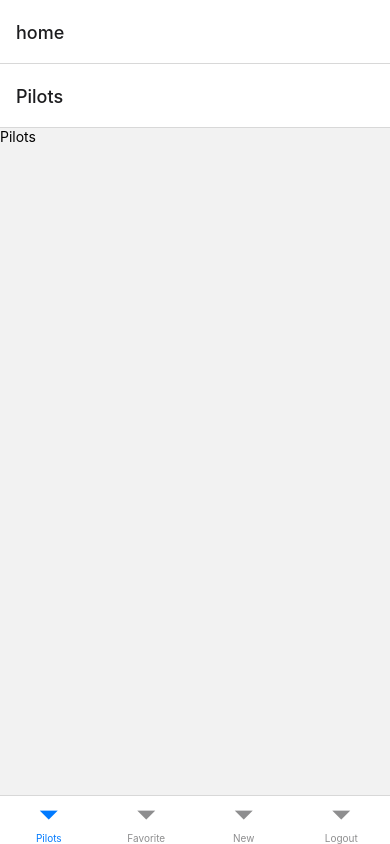
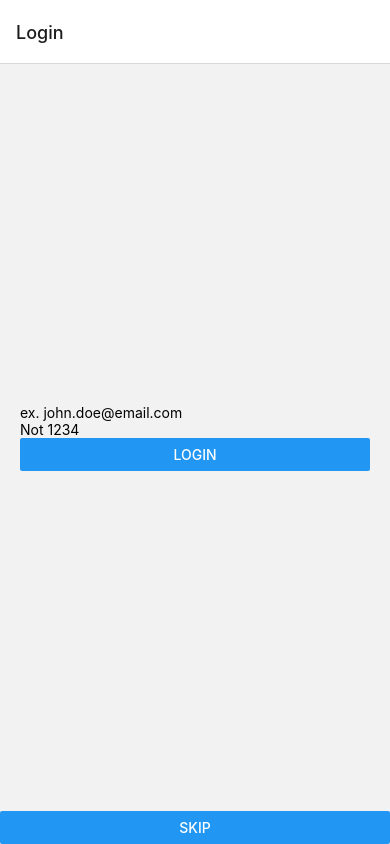
Before and after one commit to stsiqueira/RN_StarWars, a React Native app: screen /Login in a window 390 px wide. Built offline with nearby package versions, Linux system fonts and the light colour scheme.

Commit message:
feat: redux store and local storage (#2)
Creates redux store
creates local storage functions
add login form screen

```diff
--- a/App.js
+++ b/App.js
@@ -1,10 +1,14 @@
 import { NavigationContainer } from "@react-navigation/native";
 import Stack from './src/stackNavigation/Index'
+import { Provider } from 'react-redux'
+import { store } from './src/state/store/Store'
 
 export default function App() {
   return (
-    <NavigationContainer>
-      <Stack />
-    </NavigationContainer>
+    <Provider store={store}>
+      <NavigationContainer>
+        <Stack />
+      </NavigationContainer>
+    </Provider>
   );
 }
--- a/src/components/LoginForm.js
+++ b/src/components/LoginForm.js
@@ -1,14 +1,71 @@
-import { StyleSheet, Text, View } from 'react-native'
+
 import React from 'react'
+import { StyleSheet, View, Button, SafeAreaView, TextInput } from 'react-native'
+import uuid from 'react-native-uuid'
+import { Formik } from 'formik'
+import { useDispatch } from 'react-redux'
+import { bindActionCreators } from 'redux'
+import * as actionCreators from '../state/actionCreators/Index';
+import { StoreLocalData } from '../services/LocalStorage'
 
-const LoginForm = () => {
+const LoginForm = ({ navigation }) => {
+
+  const dispatch = useDispatch();
+  const { userLogin } = bindActionCreators(actionCreators, dispatch);
+
+  const handleLoginButton = (user) => {
+    const newUser = {id: uuid.v4(), email: user.email}
+    userLogin(newUser)
+    const newToken = uuid.v4()
+    StoreLocalData('token', newToken)
+    navigation.navigate('Home')
+  }
+
+  const handleSkipButton = () => {
+    userLogin(null)
+    navigation.navigate('Home')
+  }
   return (
-    <View>
-      <Text>LoginForm</Text>
-    </View>
+    <SafeAreaView style={{flex:1}}>
+      <Formik
+        initialValues={{email:'', password:''}}
+        onSubmit={(values)=> handleLoginButton(values)}
+        >
+                  {({ handleBlur, handleChange, handleSubmit, values }) => (
+          <View style={styles.form}>
+            <TextInput
+              onChangeText={handleChange('email')}
+              onBlur={handleBlur('email')}
+              values={values.email}
+              placeholder="ex. john.doe@email.com"
+              style={styles.input}
+            />
+            <TextInput
+              onChangeText={handleChange('password')}
+              onBlur={handleBlur('password')}
+              values={values.password}
+              placeholder="Not 1234"
+              style={styles.input}
+            />
+            <Button onPress={handleSubmit} title="Login" />
+          </View>
+        )}
+
+      </Formik>
+      <View>
+        <Button onPress={handleSkipButton} title='Skip'/>
+      </View>
+    </SafeAreaView>
   )
 }
 
 export default LoginForm
 
-const styles = StyleSheet.create({})
+const styles = StyleSheet.create({
+  form: {
+    flex: 1,
+    justifyContent: 'center',
+    width: '100%',
+    paddingHorizontal: 20,
+  },
+})
--- /dev/null
+++ b/src/services/LocalStorage.js
@@ -0,0 +1,26 @@
+import AsyncStorage from "@react-native-async-storage/async-storage";
+
+export const StoreLocalData = async (localData, data) => {
+  try {
+    await AsyncStorage.setItem(localData, JSON.stringify(data))
+  } catch (err) {
+    console.log('Error storing local data:', err);
+  }
+}
+
+export const GetLocalData = async (localData) => {
+  try{
+    return await AsyncStorage.getItem(localData)
+  } catch (err) {
+    console.log('Error getting local data:', err)
+  }
+}
+
+export const RemoveLocalData = async (localData) =>{
+  try{
+    await AsyncStorage.removeItem(localData)
+  } catch (err) {
+    console.log('Error removing local data:', err)
+  }
+
+}
--- a/src/stackNavigation/Index.js
+++ b/src/stackNavigation/Index.js
@@ -6,12 +6,12 @@ import LoginForm from "../components/LoginForm";
 const Stack = createStackNavigator();
 
 const Index = () => {
-  const [hasToken, setHasToken] = useState(true);
+  const [hasToken, setHasToken] = useState(false);
 
   return (
     <Stack.Navigator>
       { !hasToken ? <Stack.Screen name="Login" component={LoginForm}/> : <></> }
-      <Stack.Screen name="home" component={TabNavigation}/>
+      <Stack.Screen name="Home" component={TabNavigation}/>
     </Stack.Navigator>
   )
 }
--- /dev/null
+++ b/src/state/actionCreators/ActionTypes.js
@@ -0,0 +1 @@
+export const USER_LOGGED = 'User_Logged';
--- /dev/null
+++ b/src/state/actionCreators/Index.js
@@ -0,0 +1,10 @@
+import * as actions from './ActionTypes';
+
+export const userLogin = (user) => {
+  return (dispatch) => {
+    dispatch({
+      type: actions.USER_LOGGED,
+      payload: user,
+    });
+  };
+};
--- /dev/null
+++ b/src/state/reducers/Index.js
@@ -0,0 +1,8 @@
+import { combineReducers } from 'redux';
+import user from './userReducer';
+
+
+const reducers = combineReducers({
+  user
+});
+export default reducers;
--- /dev/null
+++ b/src/state/reducers/userReducer.js
@@ -0,0 +1,9 @@
+import * as actions from '../actionCreators/ActionTypes';
+
+const reducer = (state = null, action) => {
+  if (action.type === actions.USER_LOGGED) {
+    state = action.payload;
+  }
+  return state;
+};
+export default reducer;
--- /dev/null
+++ b/src/state/store/Store.js
@@ -0,0 +1,6 @@
+import { applyMiddleware, createStore, compose } from 'redux';
+import reducers from '../reducers/Index';
+import thunk from 'redux-thunk';
+
+const composeEnhancers = window.__REDUX_DEVTOOLS_EXTENSION_COMPOSE__ || compose;
+export const store = createStore(reducers, composeEnhancers(applyMiddleware(thunk)));
--- a/src/tabNavigation/Guest.js
+++ b/src/tabNavigation/Guest.js
@@ -9,7 +9,7 @@ const Guest = () => {
   return (
     <Tab.Navigator>
       <Tab.Screen name='Pilots' component={Pilots}/>
-      <Tab.Screen name='Login' component={Login}/>
+      <Tab.Screen name='LoginTab' component={Login}/>
     </Tab.Navigator>
     )
 }
```
Also changed, not shown: package.json (+7 -0 lines), 1 other file (tests, documents, lock files or other folders).
